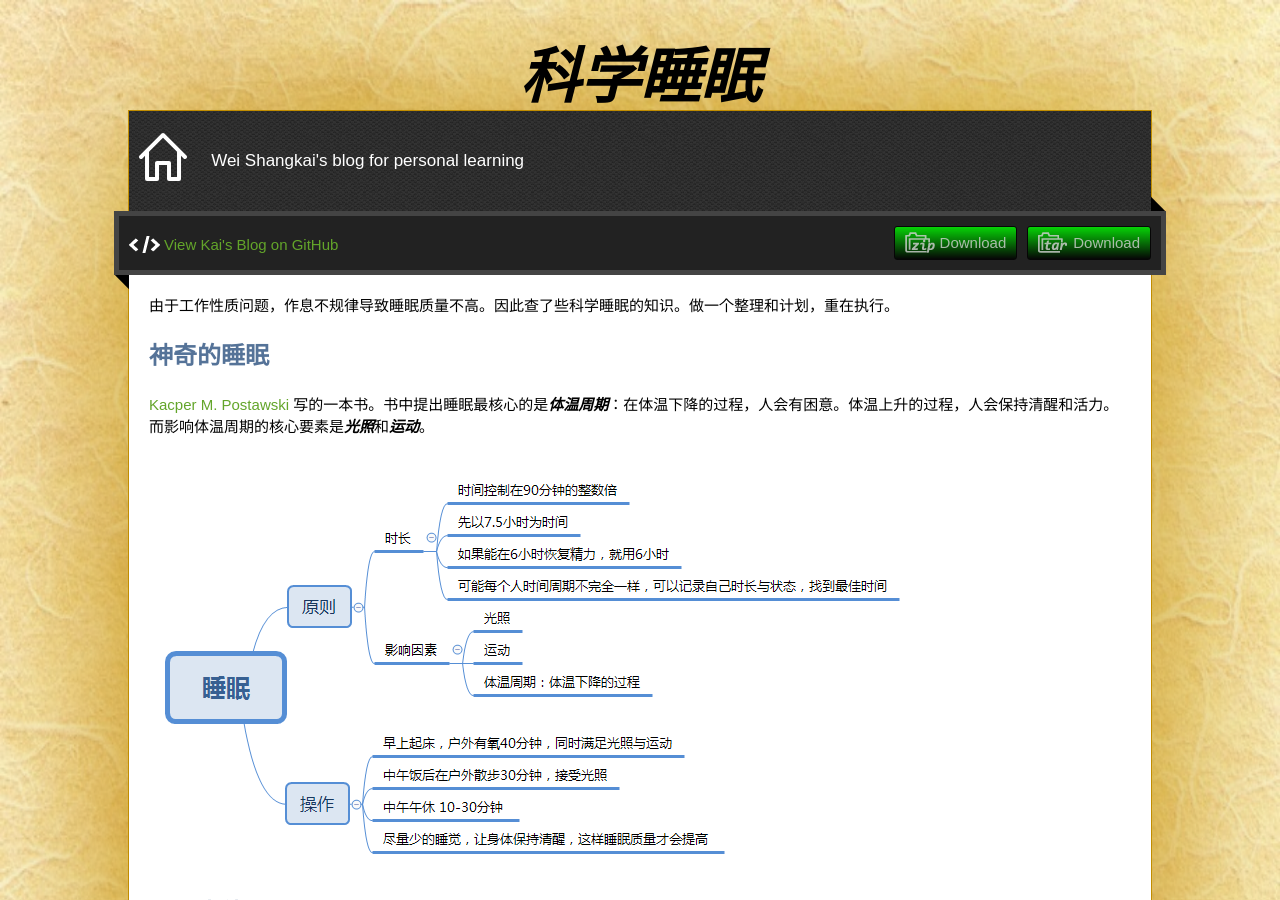
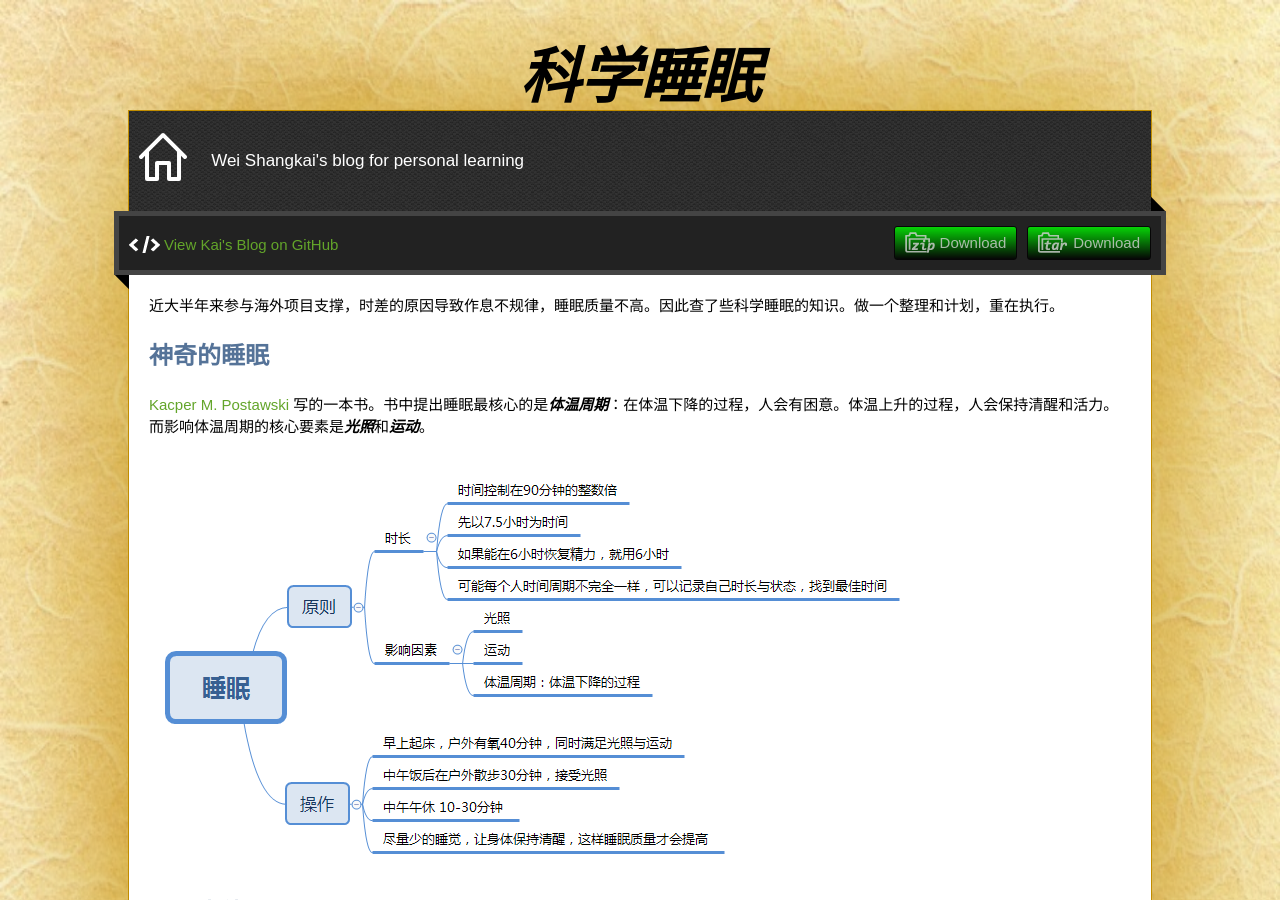
Before and after one commit to weishangkai/weishangkai.github.io, a Jekyll site: the page built from content/others/fitness/sleep.md, in a window 1280 px wide and 900 px high. Built offline with Jekyll 4.4.1, drawn with Linux system fonts in a browser that asks for light colours; comment, search, counter and statistics services are not loaded.

Commit message:
1. update

```diff
--- a/content/others/fitness/sleep.md
+++ b/content/others/fitness/sleep.md
@@ -4,7 +4,7 @@ title: 科学睡眠
 description:
 ---
 
-由于工作性质问题，作息不规律导致睡眠质量不高。因此查了些科学睡眠的知识。做一个整理和计划，重在执行。
+近大半年来参与海外项目支撑，时差的原因导致作息不规律，睡眠质量不高。因此查了些科学睡眠的知识。做一个整理和计划，重在执行。
 
 ## 神奇的睡眠
 
```
Also changed, not shown: content/others/fitness/yoga.md (+1 -1 lines), 1 other file.
